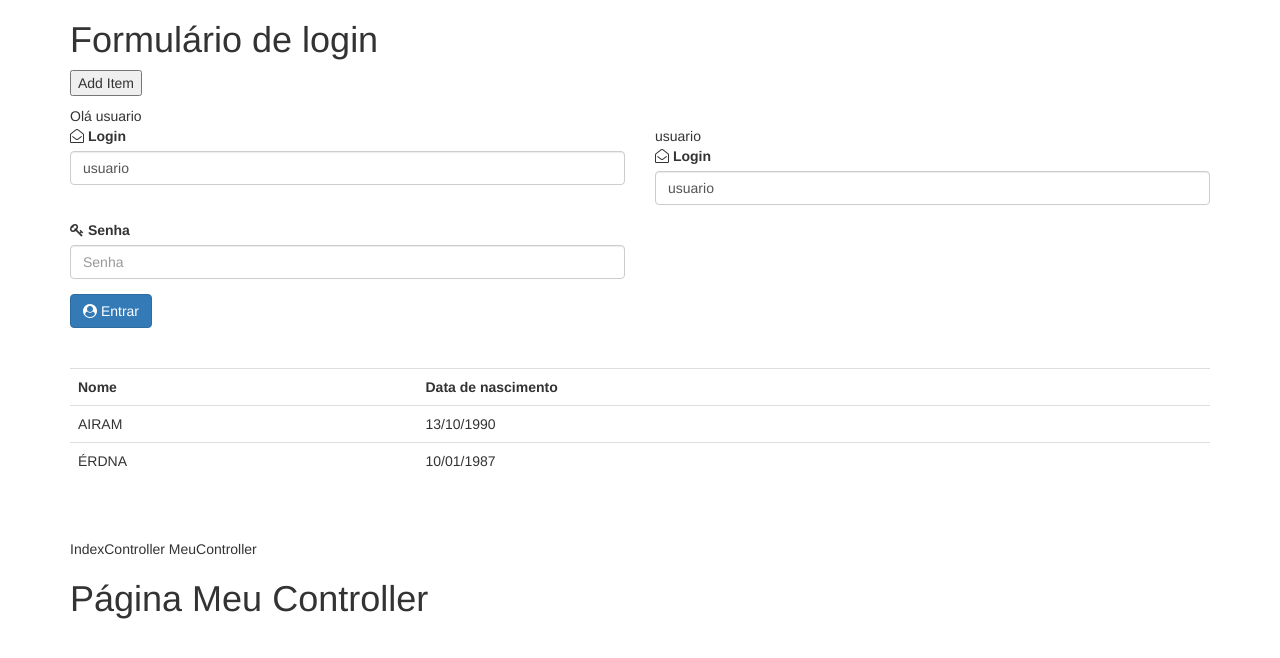
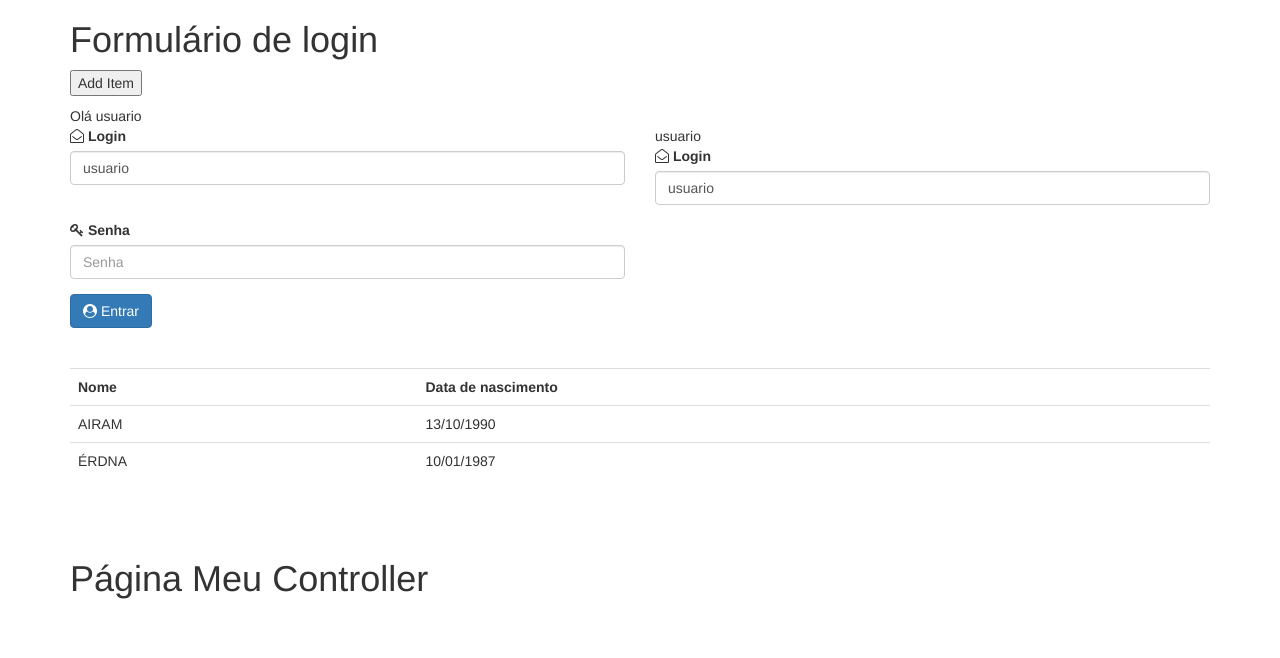
Before and after one commit to aleff25/teste, a website: page index.html in a window 1280 px wide. Drawn offline with nearby package versions, Linux system fonts and the light colour scheme.

Commit message:
Alteração na index

```diff
--- a/index.html
+++ b/index.html
@@ -127,8 +127,7 @@
         <div ng-controller="MeuController as meuCtrl">
             <br>
             <br>
-            {{indexCtrl.variavelTeste}}
-            {{meuCtrl.variavelTeste}}
+            {{variavelTeste}}
             <h1 data-ng-bind="meuCtrl.nomePagina"></h1>
             <span data-ng-bind="meuCtrl.getLoggedUser().login"></span>
         </div>
```
